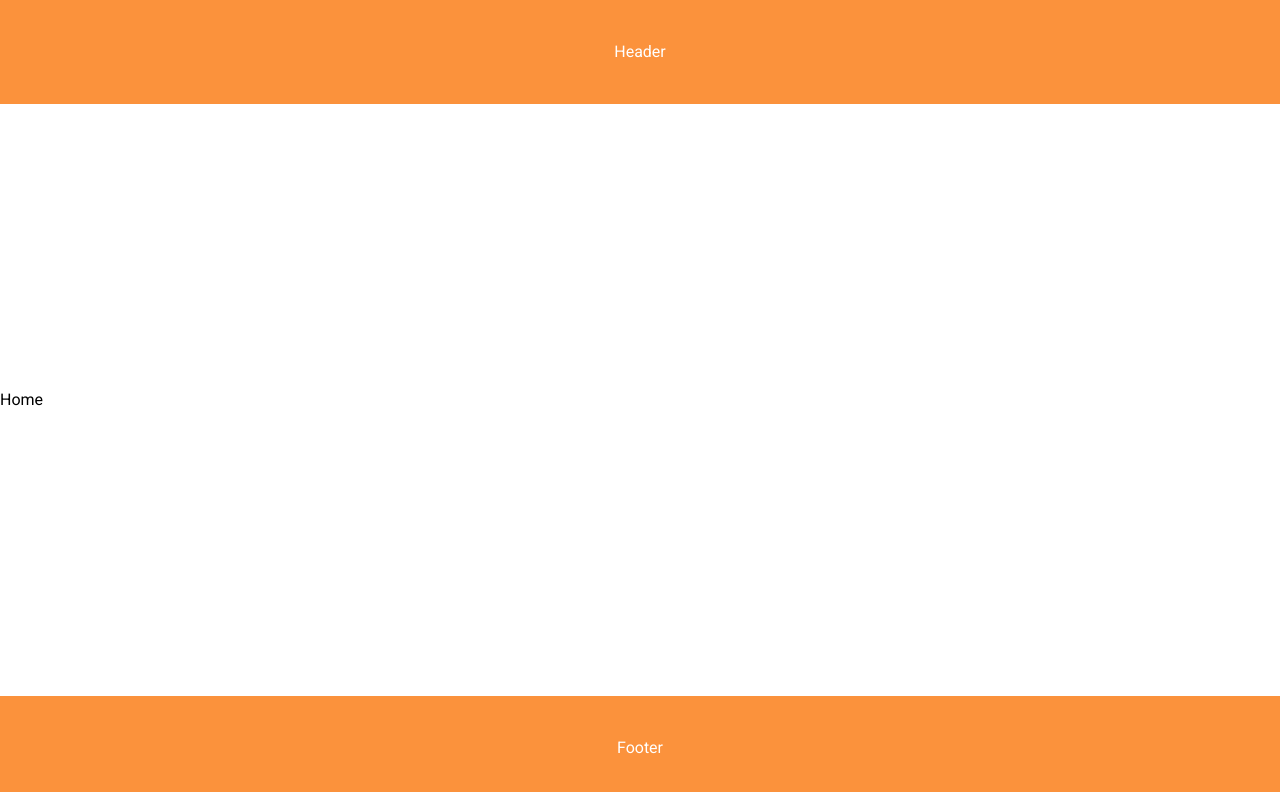
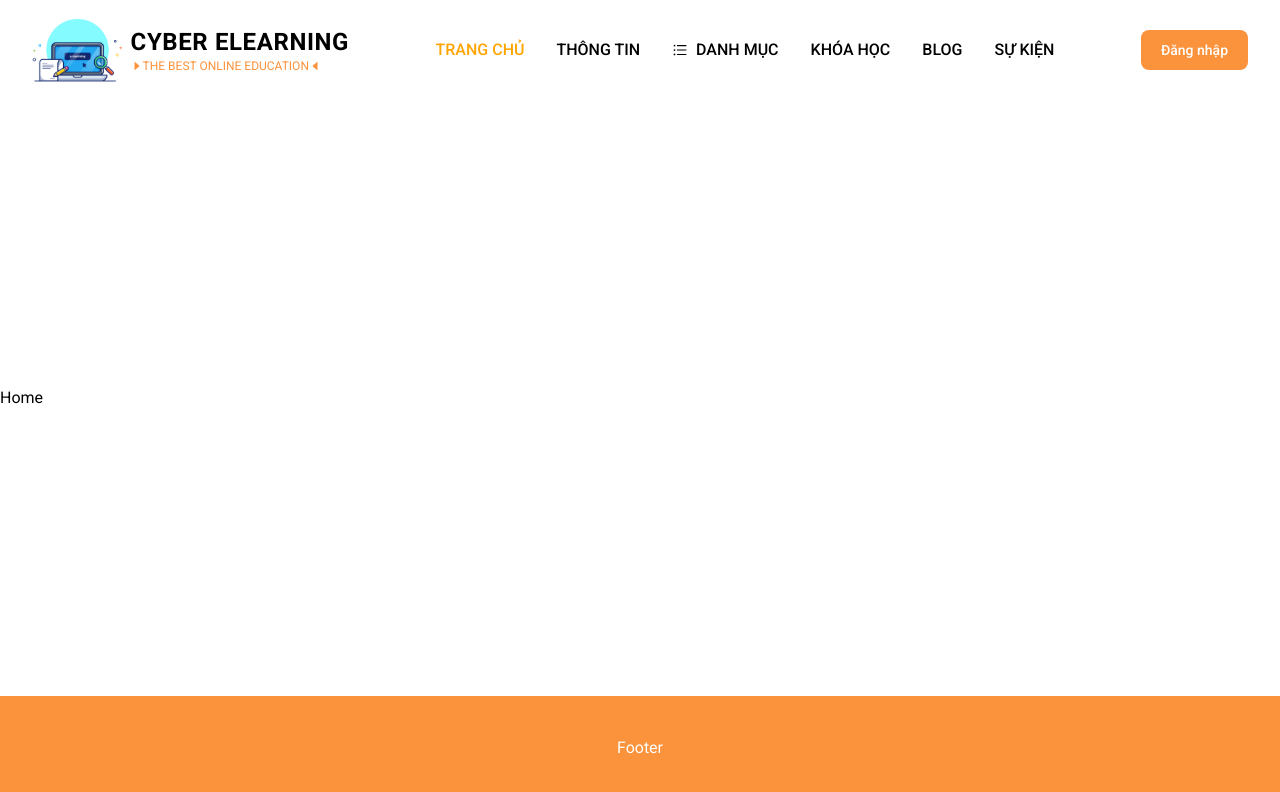
Before and after one commit to hqbao000101/BCS07_FINAL_G9_ELearning, a React (Create React App) app: page / in a window 1280 px wide. Shown: the top 792 px of the page. Built offline with nearby package versions, Linux system fonts and the light colour scheme.

Commit message:
feat: header-layout

```diff
--- a/package.json
+++ b/package.json
@@ -3,6 +3,7 @@
   "version": "0.1.0",
   "private": true,
   "dependencies": {
+    "@ant-design/icons": "^5.2.5",
     "@reduxjs/toolkit": "^1.9.5",
     "@testing-library/jest-dom": "^5.16.5",
     "@testing-library/react": "^13.4.0",
--- a/src/Components/Header/Header.jsx
+++ b/src/Components/Header/Header.jsx
@@ -1,7 +1,145 @@
 import React from "react";
+import { NavLink } from "react-router-dom";
+import {
+  BarsOutlined,
+  CaretLeftOutlined,
+  CaretRightOutlined,
+} from "@ant-design/icons";
 
 const Header = () => {
-  return <div className="p-10 text-center text-white bg-orange-400">Header</div>;
+  return (
+    <header>
+      <nav className="bg-white border-gray-200 px-4 lg:px-6 py-2.5">
+        <div className="flex flex-wrap items-center justify-between mx-auto max-w-screen-2xl">
+          <NavLink to="/" className="flex items-center">
+            <img src="./favicon.png" className="h-20" alt="ELearning Logo" />
+            <div className="text-center">
+              <span className="self-center text-2xl font-semibold tracking-wide uppercase whitespace-nowrap">
+                Cyber ELearning
+              </span>
+              <p className="flex items-center text-xs text-orange-400 uppercase">
+                <CaretRightOutlined />
+                The Best Online Education
+                <CaretLeftOutlined />
+              </p>
+            </div>
+          </NavLink>
+          <div className="flex items-center lg:order-2">
+            <NavLink
+              to="/login"
+              className="text-white hover:bg-orange-500 focus:ring-4 focus:ring-gray-300 font-medium rounded-lg text-sm px-4 lg:px-5 py-2 lg:py-2.5 mr-2 focus:outline-none bg-orange-400 duration-300 hover:shadow-md"
+            >
+              Đăng nhập
+            </NavLink>
+            <button
+              data-collapse-toggle="mobile-menu-2"
+              type="button"
+              className="inline-flex items-center p-2 ml-1 text-sm text-gray-500 rounded-lg xl:hidden hover:bg-gray-100 focus:outline-none focus:ring-2 focus:ring-gray-200"
+              aria-controls="mobile-menu-2"
+              aria-expanded="false"
+            >
+              <span className="sr-only">Open main menu</span>
+              <svg
+                className="w-6 h-6"
+                fill="currentColor"
+                viewBox="0 0 20 20"
+                xmlns="http://www.w3.org/2000/svg"
+              >
+                <path
+                  fillRule="evenodd"
+                  d="M3 5a1 1 0 011-1h12a1 1 0 110 2H4a1 1 0 01-1-1zM3 10a1 1 0 011-1h12a1 1 0 110 2H4a1 1 0 01-1-1zM3 15a1 1 0 011-1h12a1 1 0 110 2H4a1 1 0 01-1-1z"
+                  clipRule="evenodd"
+                />
+              </svg>
+              <svg
+                className="hidden w-6 h-6"
+                fill="currentColor"
+                viewBox="0 0 20 20"
+                xmlns="http://www.w3.org/2000/svg"
+              >
+                <path
+                  fillRule="evenodd"
+                  d="M4.293 4.293a1 1 0 011.414 0L10 8.586l4.293-4.293a1 1 0 111.414 1.414L11.414 10l4.293 4.293a1 1 0 01-1.414 1.414L10 11.414l-4.293 4.293a1 1 0 01-1.414-1.414L8.586 10 4.293 5.707a1 1 0 010-1.414z"
+                  clipRule="evenodd"
+                />
+              </svg>
+            </button>
+          </div>
+          <div
+            className="items-center justify-between hidden w-full xl:flex xl:w-auto xl:order-1"
+            id="mobile-menu-2"
+          >
+            <ul className="flex flex-col mt-4 font-medium lg:flex-row lg:space-x-8 lg:mt-0">
+              <li>
+                <NavLink
+                  to="/"
+                  className="block py-2 pl-3 pr-4 uppercase duration-300 border-b border-gray-100 nav-link hover:bg-gray-50 lg:hover:bg-transparent lg:border-0 hover:text-orange-400 lg:p-0"
+                  style={({ isActive }) =>
+                    isActive ? { color: "orange" } : {}
+                  }
+                >
+                  Trang chủ
+                </NavLink>
+              </li>
+              <li>
+                <NavLink
+                  to="/intro"
+                  className="block py-2 pl-3 pr-4 uppercase duration-300 border-b border-gray-100 nav-link hover:bg-gray-50 lg:hover:bg-transparent lg:border-0 hover:text-orange-400 lg:p-0"
+                  style={({ isActive }) =>
+                    isActive ? { color: "orange" } : {}
+                  }
+                >
+                  Thông tin
+                </NavLink>
+              </li>
+              <li>
+                <NavLink
+                  to="/"
+                  className="flex items-center py-2 pl-3 pr-4 uppercase duration-300 border-b border-gray-100 nav-link hover:bg-gray-50 lg:hover:bg-transparent lg:border-0 lg:hover:text-orange-400 lg:p-0"
+                >
+                  <BarsOutlined className="me-2" />
+                  Danh mục
+                </NavLink>
+              </li>
+              <li>
+                <NavLink
+                  to="/course"
+                  className="block py-2 pl-3 pr-4 uppercase duration-300 border-b border-gray-100 nav-link hover:bg-gray-50 lg:hover:bg-transparent lg:border-0 hover:text-orange-400 lg:p-0"
+                  style={({ isActive }) =>
+                    isActive ? { color: "orange" } : {}
+                  }
+                >
+                  Khóa học
+                </NavLink>
+              </li>
+              <li>
+                <NavLink
+                  to="/blog"
+                  className="block py-2 pl-3 pr-4 uppercase duration-300 border-b border-gray-100 nav-link hover:bg-gray-50 lg:hover:bg-transparent lg:border-0 hover:text-orange-400 lg:p-0"
+                  style={({ isActive }) =>
+                    isActive ? { color: "orange" } : {}
+                  }
+                >
+                  Blog
+                </NavLink>
+              </li>
+              <li>
+                <NavLink
+                  to="/event"
+                  className="block py-2 pl-3 pr-4 uppercase duration-300 border-b border-gray-100 nav-link hover:bg-gray-50 lg:hover:bg-transparent lg:border-0 hover:text-orange-400 lg:p-0"
+                  style={({ isActive }) =>
+                    isActive ? { color: "orange" } : {}
+                  }
+                >
+                  Sự kiện
+                </NavLink>
+              </li>
+            </ul>
+          </div>
+        </div>
+      </nav>
+    </header>
+  );
 };
 
 export default Header;
```
Also changed, not shown: 1 other file (tests, documents, lock files or other folders).
